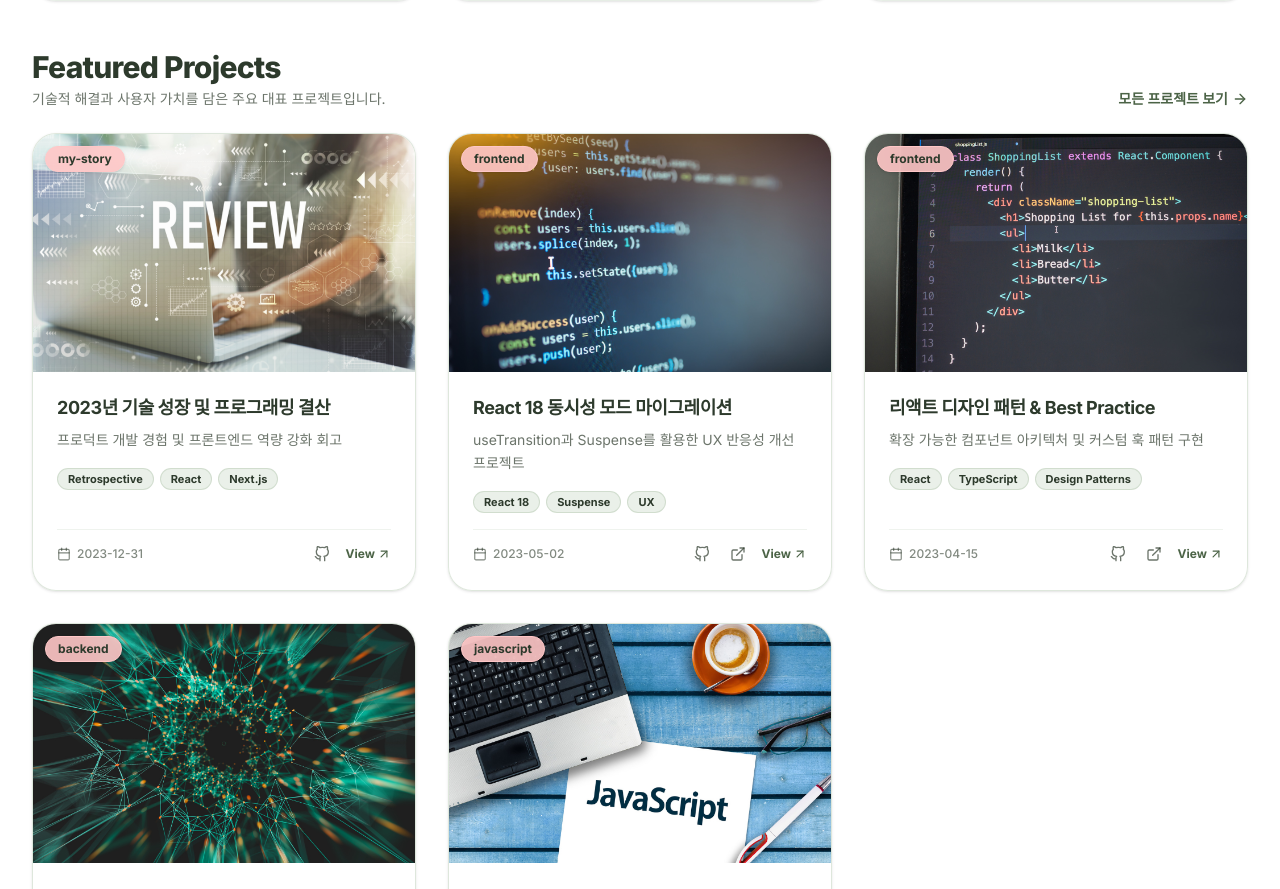
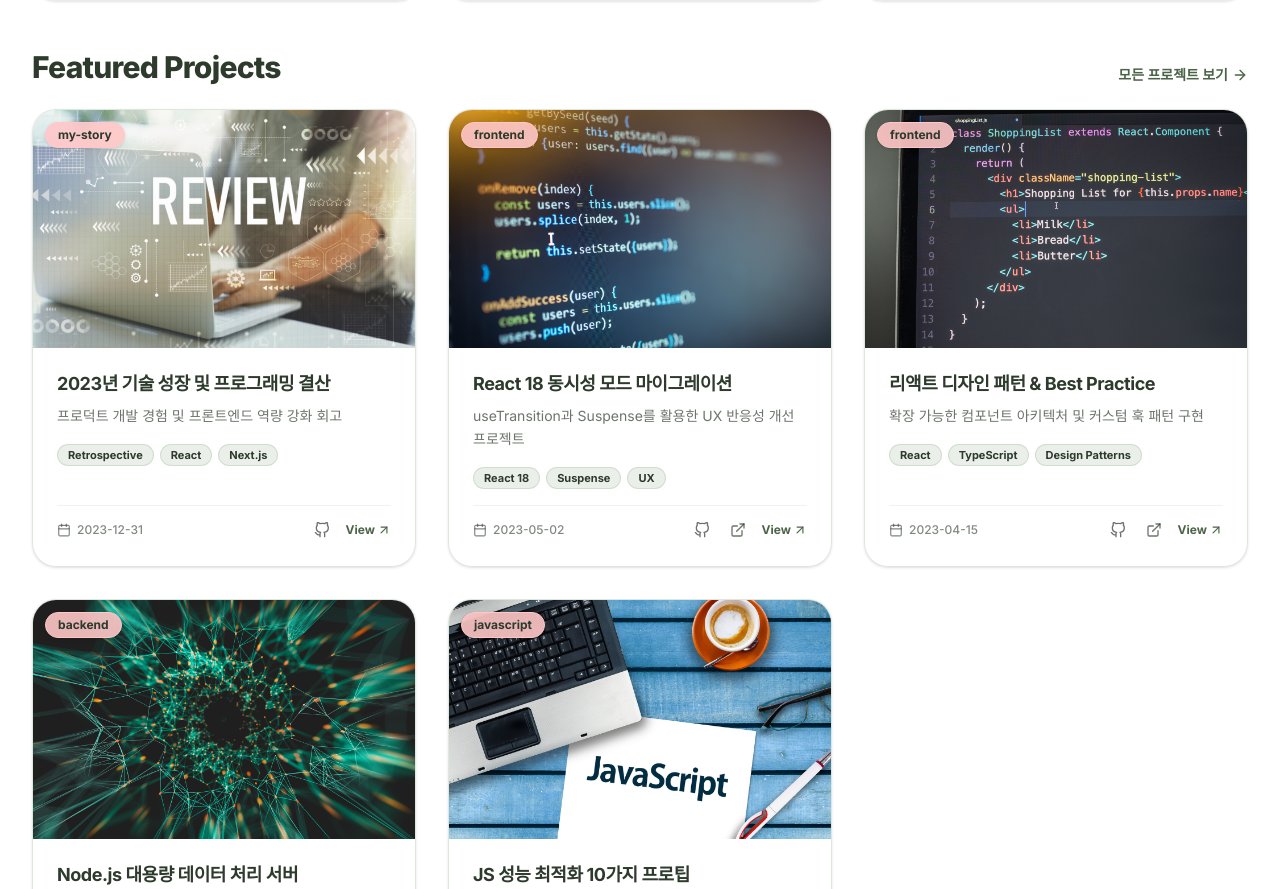
Before and after one commit to seoyoung-kim-kr/blog, a Next.js app: page / in a window 1280 px wide. Shown: the part 1158-2047 px from the top of the page. Built offline with nearby package versions, Linux system fonts and the light colour scheme; no server answers.

Commit message:
style(projects): Featured Projects 섹션 헤더 디자인 및 전체보기 링크 개선

```diff
--- a/src/components/FeaturedPosts.tsx
+++ b/src/components/FeaturedPosts.tsx
@@ -14,9 +14,6 @@ export default async function FeaturedPosts() {
           <h2 className="text-2xl sm:text-3xl font-extrabold tracking-tight text-[#2D3A2C] dark:text-[#FEF5ED]">
             Featured Projects
           </h2>
-          <p className="text-sm text-[#2D3A2C]/70 dark:text-[#FEF5ED]/70 mt-1">
-            기술적 해결과 사용자 가치를 담은 주요 대표 프로젝트입니다.
-          </p>
         </div>
 
         <Link
```
